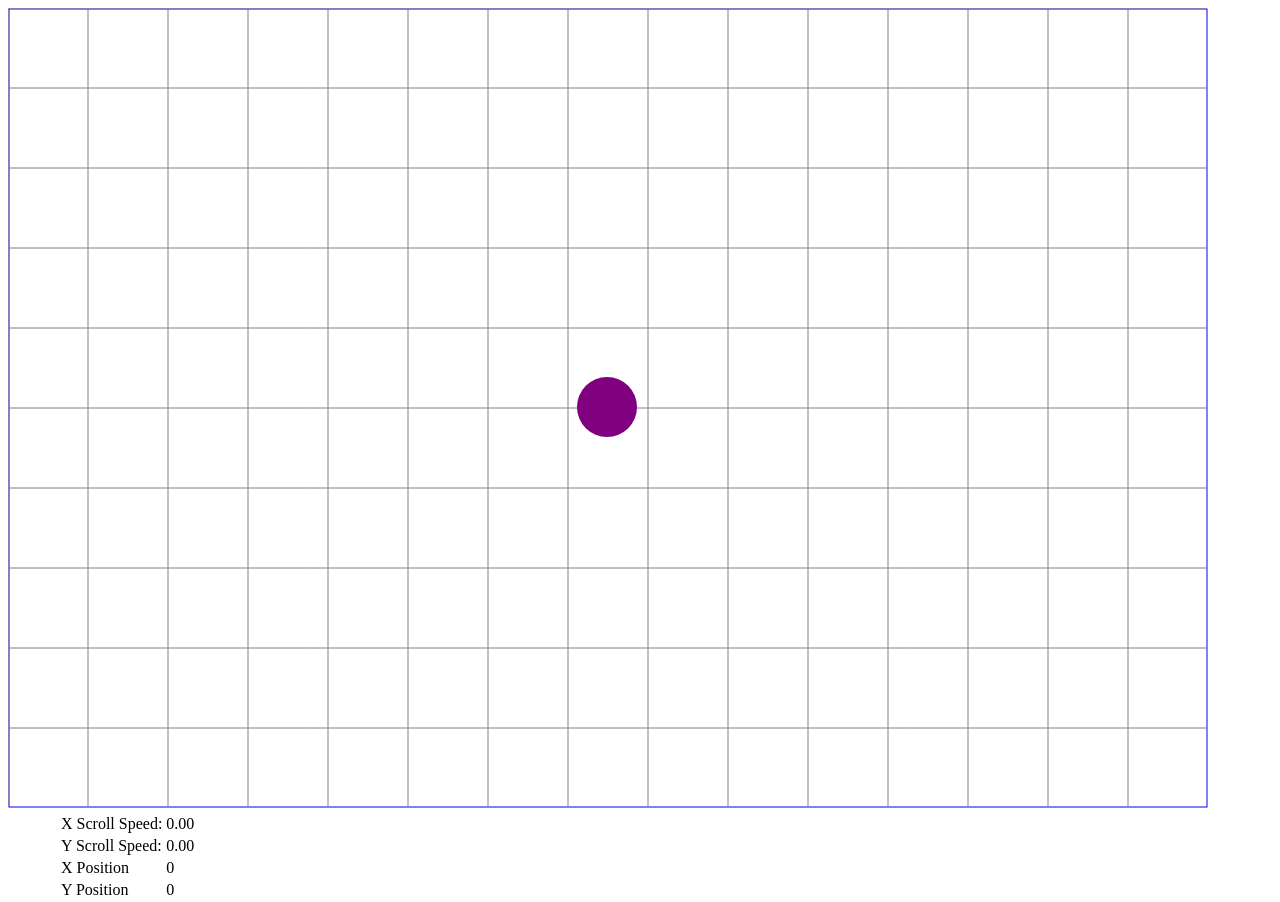
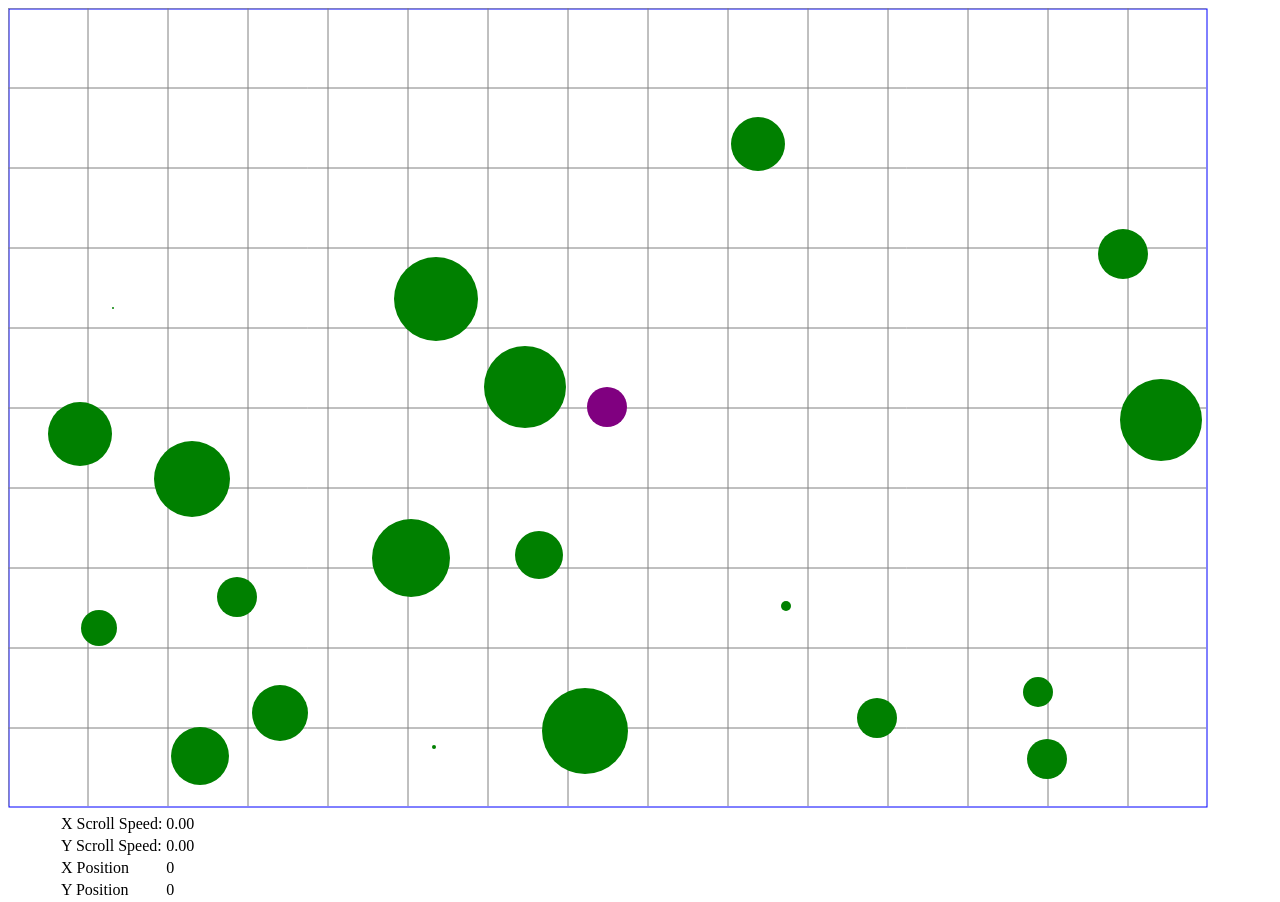
Before and after one commit to eweise/ballgame, a plain HTML site: page index.html in a window 1280 px wide. Drawn offline with nearby package versions, Linux system fonts and the light colour scheme.

Commit message:
put other balls on screen

```diff
--- a/index.html
+++ b/index.html
@@ -2,7 +2,7 @@
 <html lang="en">
 <head>
     <meta charset="UTF-8">
-    <title>CH5EX14: Simple Gravity</title>
+    <title>Ball Game</title>
     <script src="https://ajax.googleapis.com/ajax/libs/jquery/2.1.3/jquery.min.js"></script>
     <script type="text/javascript">
         window.addEventListener('load', eventWindowLoaded, false);
@@ -14,20 +14,31 @@
             context = theCanvas.getContext("2d");
 
             var maxSpeed = 7;
-            var acceleration = .2;
+            var acceleration = 1;
 
             var ball = {
-                xSpeed:0,
-                ySpeed:0,
+                xSpeed: 0,
+                ySpeed: 0,
                 xPos: 0,
                 yPos: 0,
-                size: 30
+                size: 20
             };
 
-            var world = {
-                width: 12000,
-                height: 8000
+            var otherBallsSize = 20;
+
+            var otherBalls = [];
+
+            for(var counter = 0; counter < otherBallsSize; counter++ ) {
+              var newBall = {
+                xSpeed: 0,
+                ySpeed: 0,
+                xPos: (Math.random() * 800).toFixed(0),
+                yPos: (Math.random() * 1200).toFixed(0),
+                size: (Math.random() * 50).toFixed(0)
+              }
+              otherBalls[counter] = newBall;
             }
+
 
             $(window).keypress(function (keyPress) {
                 if (keyPress.key === 'ArrowLeft') {
@@ -55,12 +66,18 @@
                 drawGrid(context);
 
                 drawBall(context);
+
+                drawOtherBalls(context);
             }
 
             var speed = 2;
             var angle = 380;
 
             grid = {
+                boundary: {
+                    width: 12000,
+                    height: 8000
+                },
                 spacing: 80,
                 width: theCanvas.width - 2,
                 height: theCanvas.height - 2,
@@ -71,7 +88,6 @@
                 }
             };
 
-
             setInterval(drawScreen, 10);
 
             function drawGrid(pen) {
@@ -80,14 +96,17 @@
 
                 grid.calculateGridlineOffset(ball.xSpeed, ball.ySpeed);
 
-
                 for (var i = grid.offset.xPos; i < grid.height; i = i + grid.spacing) {
-                    drawHorizontalLine(pen, i);
+                    if((i + ball.xPos) < grid.boundary.height) {
+                        drawHorizontalLine(pen, i);
+                    }
+                    else {
+                        console.log("hit boundary");
+                    }
                 }
                 for (var i = grid.offset.yPos; i < grid.width; i = i + grid.spacing) {
                     drawVerticalLine(pen, i);
                 }
-
             }
 
             function drawHorizontalLine(pen, height) {
@@ -127,7 +146,21 @@
 
                 $("#xPos").text(ball.xPos.toFixed(0));
                 $("#yPos").text(ball.yPos.toFixed(0));
+            }
 
+            function drawOtherBalls(pen) {
+              var arrayLength = otherBalls.length;
+              for (var i = 0; i < arrayLength; i++) {
+                var balli = otherBalls[i];
+                var xSpeed = ball.xSpeed;
+                balli.xPos = parseInt(balli.xPos) + ball.xSpeed;
+                balli.yPos = parseInt(balli.yPos) + ball.ySpeed;
+                pen.fillStyle = "green";
+                pen.beginPath();
+                pen.arc(balli.yPos, balli.xPos, balli.size, 0, Math.PI * 2, true);
+                pen.closePath();
+                pen.fill();
+              }
             }
         }
     </script>
```
